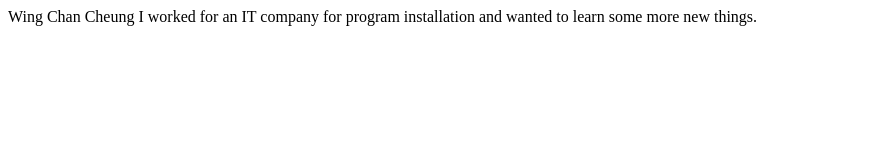
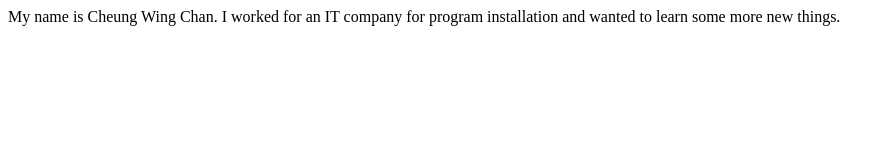
Before and after one commit to WingChanCheung/WingChanCheung.github.io, a plain HTML site: page index.html in a window 1280 px wide. Shown: the whole page, without its empty margins (0-895 px from the left). Drawn offline with Linux system fonts and the light colour scheme.

Commit message:
Completes Lab 1.

```diff
--- a/index.html
+++ b/index.html
@@ -6,7 +6,6 @@
     <title>Document</title>
 </head>
 <body>
-    Wing Chan Cheung
-    I worked for an IT company for program installation and wanted to learn some more new things.
+    My name is Cheung Wing Chan. I worked for an IT company for program installation and wanted to learn some more new things.
 </body>
 </html>
```
